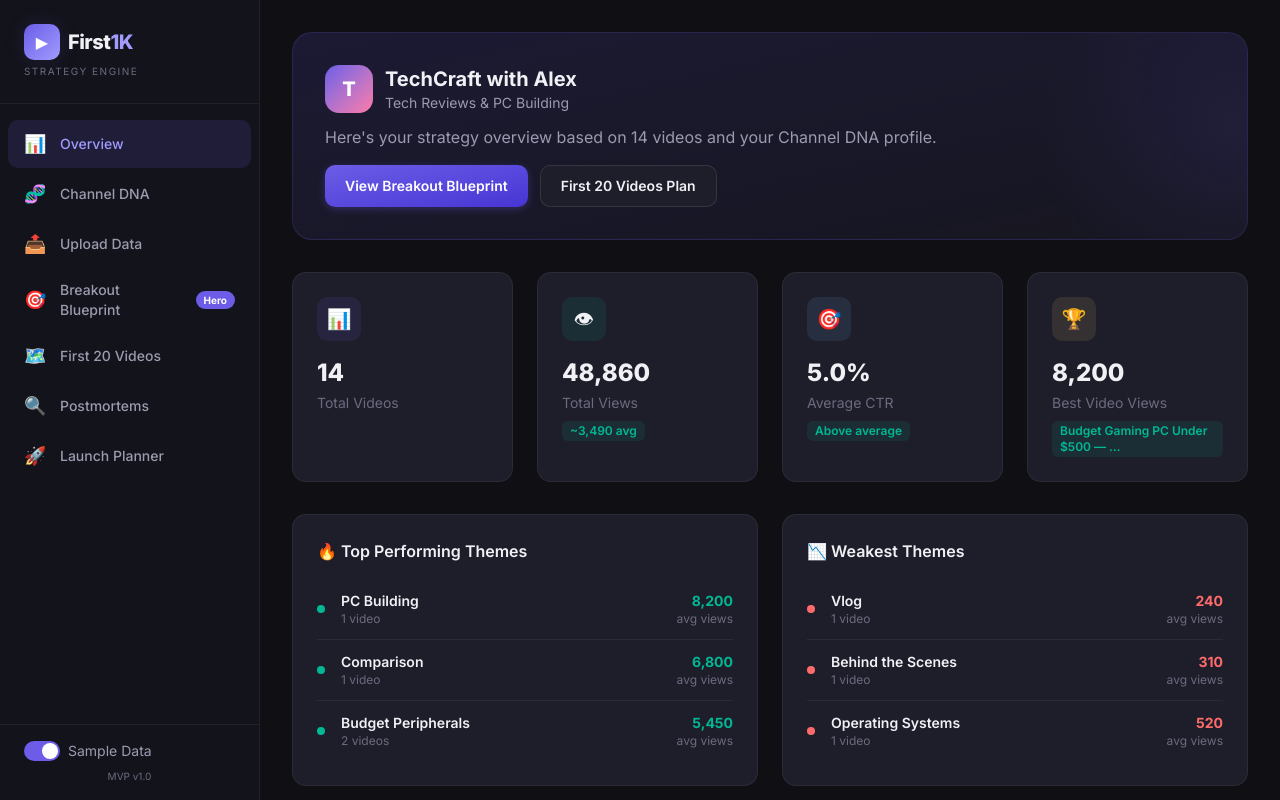
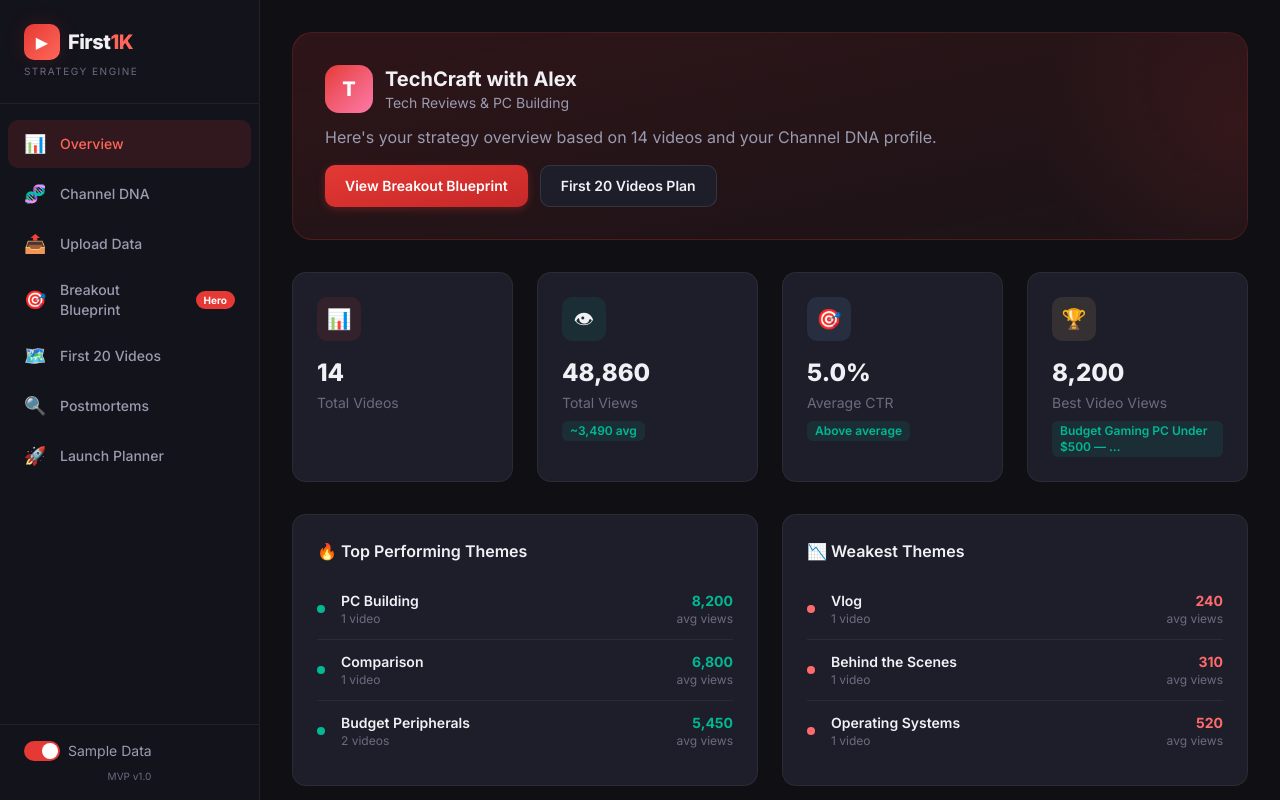
Before and after one commit to jawhnz/first1k-app, a Next.js app: page / in a window 1280 px wide. Built offline with nearby package versions, Linux system fonts and the light colour scheme.

Commit message:
style: swap primary color from purple to YouTube-inspired red

```diff
--- a/src/app/channel-dna/page.tsx
+++ b/src/app/channel-dna/page.tsx
@@ -229,7 +229,7 @@ function DnaForm({
         </Card>
 
         <div className="flex gap-3">
-          <button type="submit" className="px-7 py-3 bg-gradient-to-br from-[var(--color-primary)] to-[var(--color-primary-dark)] text-white rounded-[10px] font-semibold shadow-[0_2px_8px_rgba(108,92,231,0.3)] hover:-translate-y-0.5 transition-all">
+          <button type="submit" className="px-7 py-3 bg-gradient-to-br from-[var(--color-primary)] to-[var(--color-primary-dark)] text-white rounded-[10px] font-semibold shadow-[0_2px_8px_rgba(229,57,53,0.3)] hover:-translate-y-0.5 transition-all">
             Save Channel DNA
           </button>
           {onCancel && (
@@ -244,7 +244,7 @@ function DnaForm({
 }
 
 function FormField({ name, label, defaultValue, placeholder, textarea }: { name: string; label: string; defaultValue?: string; placeholder?: string; textarea?: boolean }) {
-  const cls = "w-full bg-[var(--color-bg-input)] border border-[var(--color-border-light)] rounded-[10px] px-3.5 py-2.5 text-[var(--color-text)] outline-none focus:border-[var(--color-primary)] focus:shadow-[0_0_0_3px_rgba(108,92,231,0.08)] transition-all";
+  const cls = "w-full bg-[var(--color-bg-input)] border border-[var(--color-border-light)] rounded-[10px] px-3.5 py-2.5 text-[var(--color-text)] outline-none focus:border-[var(--color-primary)] focus:shadow-[0_0_0_3px_rgba(229,57,53,0.08)] transition-all";
   return (
     <div className="mb-4">
       <label className="text-sm font-medium text-[var(--color-text-secondary)] mb-1 block">{label}</label>
--- a/src/app/globals.css
+++ b/src/app/globals.css
@@ -15,9 +15,9 @@
   --color-text-secondary: #9B9BB0;
   --color-text-muted: #6B6B80;
 
-  --color-primary: #6C5CE7;
-  --color-primary-light: #A29BFE;
-  --color-primary-dark: #4834D4;
+  --color-primary: #E53935;
+  --color-primary-light: #FF6659;
+  --color-primary-dark: #C62828;
 
   --color-green: #00B894;
   --color-red: #FF6B6B;
--- a/src/app/page.tsx
+++ b/src/app/page.tsx
@@ -43,7 +43,7 @@ export default function OverviewPage() {
     <div className="animate-fade-in">
       {/* Hero */}
       <div className="bg-gradient-to-br from-[var(--color-primary)]/15 to-[var(--color-primary-light)]/5 border border-[var(--color-primary)]/20 rounded-[20px] p-8 mb-8 relative overflow-hidden">
-        <div className="absolute -top-1/2 -right-1/5 w-[400px] h-[400px] bg-[radial-gradient(circle,rgba(108,92,231,0.1),transparent_70%)] pointer-events-none" />
+        <div className="absolute -top-1/2 -right-1/5 w-[400px] h-[400px] bg-[radial-gradient(circle,rgba(229,57,53,0.1),transparent_70%)] pointer-events-none" />
         <div className="flex items-center gap-3 mb-3">
           <div className="w-12 h-12 bg-gradient-to-br from-[var(--color-primary)] to-[var(--color-pink)] rounded-[14px] flex items-center justify-center text-xl font-extrabold text-white">
             {channelDNA.channelName[0]}
@@ -60,7 +60,7 @@ export default function OverviewPage() {
         <div className="flex flex-col sm:flex-row gap-3">
           <Link
             href="/blueprint"
-            className="inline-flex items-center gap-2 px-5 py-2.5 bg-gradient-to-br from-[var(--color-primary)] to-[var(--color-primary-dark)] text-white rounded-[10px] font-semibold text-sm shadow-[0_2px_8px_rgba(108,92,231,0.3)] hover:-translate-y-0.5 transition-all"
+            className="inline-flex items-center gap-2 px-5 py-2.5 bg-gradient-to-br from-[var(--color-primary)] to-[var(--color-primary-dark)] text-white rounded-[10px] font-semibold text-sm shadow-[0_2px_8px_rgba(229,57,53,0.3)] hover:-translate-y-0.5 transition-all"
           >
             View Breakout Blueprint
           </Link>
@@ -211,7 +211,7 @@ function Welcome() {
         <div className="flex gap-4 justify-center">
           <Link
             href="/channel-dna"
-            className="px-7 py-3 bg-gradient-to-br from-[var(--color-primary)] to-[var(--color-primary-dark)] text-white rounded-[10px] font-semibold shadow-[0_2px_8px_rgba(108,92,231,0.3)] hover:-translate-y-0.5 transition-all"
+            className="px-7 py-3 bg-gradient-to-br from-[var(--color-primary)] to-[var(--color-primary-dark)] text-white rounded-[10px] font-semibold shadow-[0_2px_8px_rgba(229,57,53,0.3)] hover:-translate-y-0.5 transition-all"
           >
             Build Channel DNA →
           </Link>
--- a/src/app/upload-data/page.tsx
+++ b/src/app/upload-data/page.tsx
@@ -168,7 +168,7 @@ function AddVideoForm({ onAdd }: { onAdd: (v: Omit<VideoEntry, 'id'>) => void })
         </div>
         <div className="mb-4"><label className="text-sm font-medium text-[var(--color-text-secondary)] mb-1 block">Retention Notes</label><textarea name="retentionNotes" rows={2} className={inputCls + ' resize-y'} placeholder="Where do viewers drop off?" /></div>
         <div className="mb-4"><label className="text-sm font-medium text-[var(--color-text-secondary)] mb-1 block">AI Summary / Notes</label><textarea name="aiSummary" rows={2} className={inputCls + ' resize-y'} placeholder="Additional notes" /></div>
-        <button type="submit" className="px-6 py-2.5 bg-gradient-to-br from-[var(--color-primary)] to-[var(--color-primary-dark)] text-white rounded-[10px] font-semibold text-sm shadow-[0_2px_8px_rgba(108,92,231,0.3)] hover:-translate-y-0.5 transition-all">
+        <button type="submit" className="px-6 py-2.5 bg-gradient-to-br from-[var(--color-primary)] to-[var(--color-primary-dark)] text-white rounded-[10px] font-semibold text-sm shadow-[0_2px_8px_rgba(229,57,53,0.3)] hover:-translate-y-0.5 transition-all">
           Add Video
         </button>
       </form>
--- a/src/components/features/video-idea-card.tsx
+++ b/src/components/features/video-idea-card.tsx
@@ -6,7 +6,7 @@ export function VideoIdeaCard({ idea, index }: { idea: VideoIdea; index: number
   const s = idea.scores;
   return (
     <div
-      className="bg-[var(--color-bg-card)] border border-[var(--color-border)] rounded-[14px] p-6 transition-all duration-250 hover:border-[var(--color-primary)] hover:shadow-[0_0_20px_rgba(108,92,231,0.15)] animate-fade-in"
+      className="bg-[var(--color-bg-card)] border border-[var(--color-border)] rounded-[14px] p-6 transition-all duration-250 hover:border-[var(--color-primary)] hover:shadow-[0_0_20px_rgba(229,57,53,0.15)] animate-fade-in"
       style={{ animationDelay: `${index * 0.1}s` }}
     >
       <div className="flex justify-between items-start mb-2">
--- a/src/components/layout/sidebar.tsx
+++ b/src/components/layout/sidebar.tsx
@@ -97,7 +97,7 @@ export function Sidebar() {
         <div className="p-6 border-b border-[var(--color-border)] flex items-center justify-between">
           <div>
             <div className="flex items-center gap-2">
-              <div className="w-9 h-9 bg-gradient-to-br from-[var(--color-primary)] to-[var(--color-primary-light)] rounded-[10px] flex items-center justify-center text-base text-white shadow-[0_0_20px_rgba(108,92,231,0.15)]">
+              <div className="w-9 h-9 bg-gradient-to-br from-[var(--color-primary)] to-[var(--color-primary-light)] rounded-[10px] flex items-center justify-center text-base text-white shadow-[0_0_20px_rgba(229,57,53,0.15)]">
                 ▶
               </div>
               <span className="text-xl font-extrabold tracking-tight">
--- a/src/engine/first20.ts
+++ b/src/engine/first20.ts
@@ -18,7 +18,7 @@ function phase1(dna: ChannelDNA): First20Phase {
     name: 'Foundation',
     description: 'Establish your channel identity and capture early search traffic',
     videoRange: '1–5',
-    color: '#6C5CE7',
+    color: '#E53935',
     videos: [
       {
         number: 1,
```
